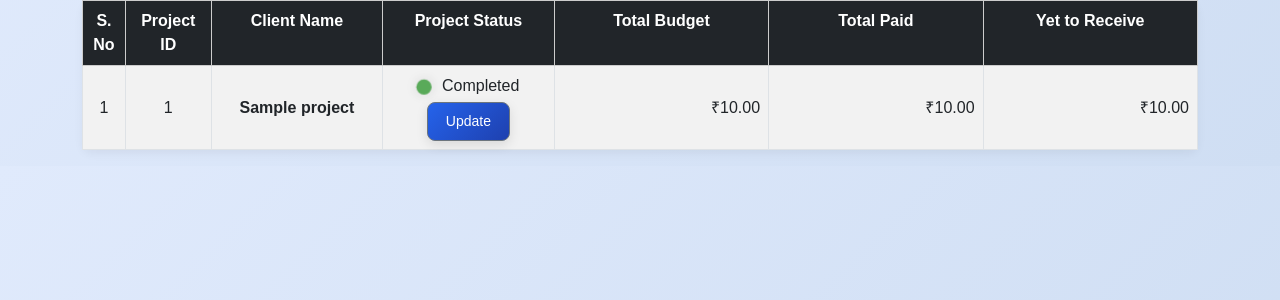
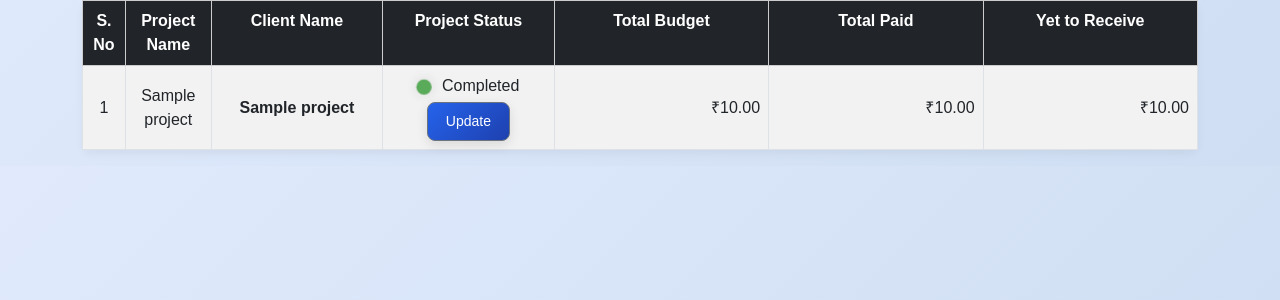
Before and after one commit to vivek248-cloud/billing, a Django app: template projects/templates/projects/billing.html in a window 1280 px wide. Shown: the part 142-442 px from the top of the page. Run offline with Django 3.2, Linux system fonts and the light colour scheme; the template is opened without the code that fills it: most values are stand-ins (such as "Sample title", 1, 10 or a date in 2020).

Commit message:
Fix static files and sync project

```diff
--- a/projects/templates/projects/billing.html
+++ b/projects/templates/projects/billing.html
@@ -177,7 +177,7 @@
     <thead class="table-dark">
         <tr>
             <th style="width: 5%;">S.No</th>
-            <th style="width: 10%;">Project ID</th>
+            <th style="width: 10%;">Project Name</th>
             <th style="width: 20%;">Client Name</th>
             <th style="width: 20%;">Project Status</th>
             <th style="width: 25%;">Total Budget</th>
@@ -189,7 +189,7 @@
         {% for project in projects %}
         <tr>
             <td>{{ forloop.counter }}</td>
-            <td>{{project.id}}</td>
+            <td>{{project.name}}</td>
             <td><a href="{% url 'client_details' project.id %}" class="text-decoration-none text-dark fw-bold">
                 {{ project.client_name }}</a>
             </td>
--- a/projects/templates/projects/invoice.html
+++ b/projects/templates/projects/invoice.html
@@ -370,7 +370,7 @@
     </div>
     <div class="signature" style="margin-top: 20px; text-align: right; flex: 1; min-width: 200px;">
         <p>For: <strong>THE ELITE DREAM BUILDERS</strong></p>
-        <img src="{% static 'images/sign.png' %}" alt="E-signature">
+        <img src="{% static 'images/xxx.png' %}" alt="E-signature">
         <p>Authorized Signatory</p>
     </div>
 </div>
--- a/projects/templates/projects/payment_invoice.html
+++ b/projects/templates/projects/payment_invoice.html
@@ -370,7 +370,7 @@
     </div>
     <div class="signature" style="margin-top: 20px; text-align: right; flex: 1; min-width: 200px;">
         <p>For: <strong>THE ELITE DREAM BUILDERS</strong></p>
-        <img src="{% static 'images/sign.png' %}" alt="E-signature">
+        <img src="{% static 'images/xxx.png' %}" alt="E-signature">
         <p>Authorized Signatory</p>
     </div>
 </div>
```
Also changed, not shown: ledger_system/static/images/xxx.png (added), 1 other file.
